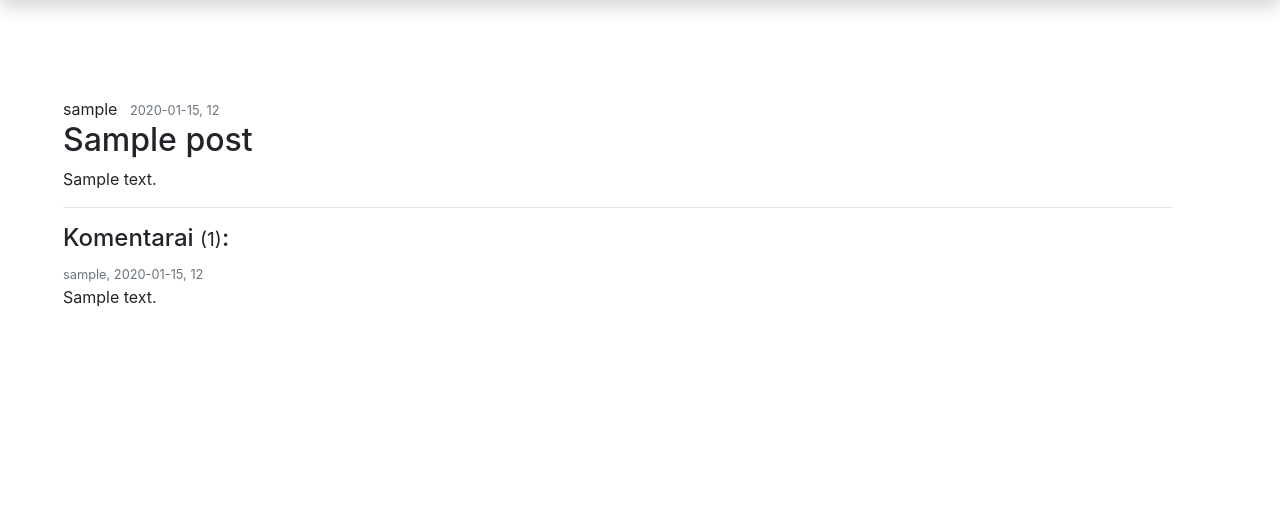
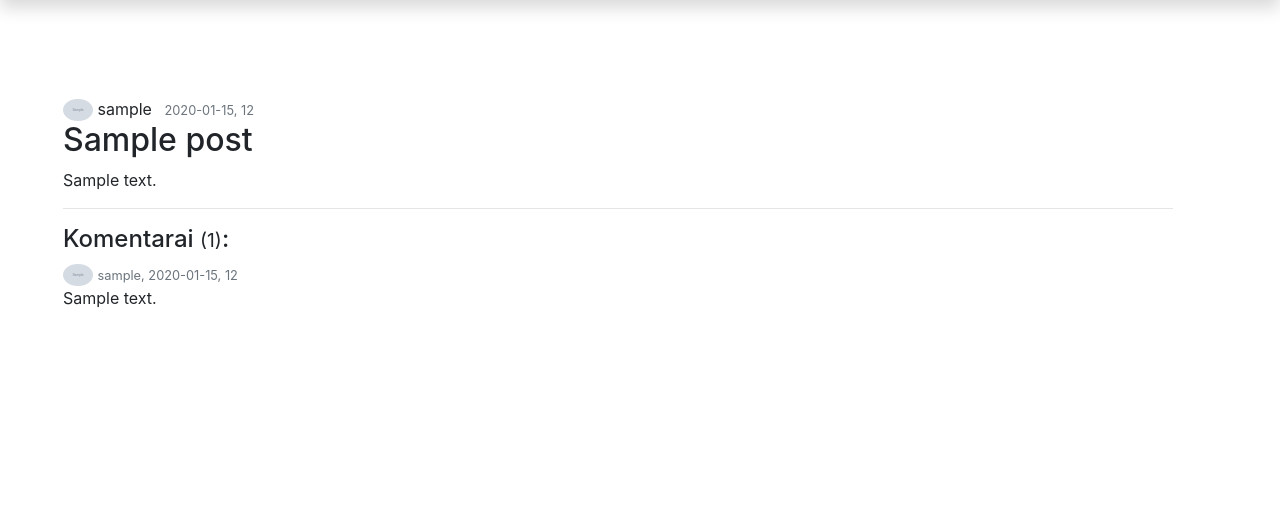
Before and after one commit to DonatasNoreika/myblog202410, a Django app: page /posts/1 in a window 1280 px wide. Shown: the part 59-585 px from the top of the page. Run offline with Django 5.2, Linux system fonts and the light colour scheme; tables that the repository leaves empty hold one stand-in row (values such as "Sample post"); grey boxes marked "Sample" are stand-in pictures; some libraries are stand-ins or nearby versions.

Commit message:
+ Padaryti, kad prie įrašų būtų matomos autorių nuotraukos
+ Padaryti, kad prie komentarų būtų matomos autorių nuotraukos

```diff
--- a/mysite/myblog/templates/post.html
+++ b/mysite/myblog/templates/post.html
@@ -6,6 +6,7 @@
 <article class="media content-section">
     <div class="media-body">
         <div class="article-metadata">
+            <img class="rounded-circle account-img" style="width:30px" src="{{ post.user.profile.photo.url }}">
             <a class="mr-2">{{ post.user }}</a>
             <small class="text-muted">{{ post.date_created | date:"Y-m-d, f" }}</small>
             <h2><a class="class-article">{{ post.title }}</a></h2>
@@ -31,6 +32,7 @@
             {% endif %}
             {% if post.comments.all %}
             {% for comment in post.comments.all %}
+            <img class="rounded-circle account-img" style="width:30px" src="{{ comment.user.profile.photo.url }}">
             <small class="text-muted">{{ comment.user }}, {{ comment.date_created | date:"Y-m-d, f" }}</small>
             {% if comment.user == user %}
             <div>
--- a/mysite/myblog/templates/posts.html
+++ b/mysite/myblog/templates/posts.html
@@ -7,6 +7,7 @@
 <article class="media content-section">
     <div class="media-body">
         <div class="article-metadata">
+            <img class="rounded-circle account-img" style="width:30px" src="{{ post.user.profile.photo.url }}">
             <a class="mr-2">{{ post.user }}</a>
             <small class="text-muted">{{ post.date_created | date:"Y-m-d, f" }}</small>
             <h2><a class="class-article" href="{% url 'post' post.pk %}">{{ post.title }}</a></h2>
```
